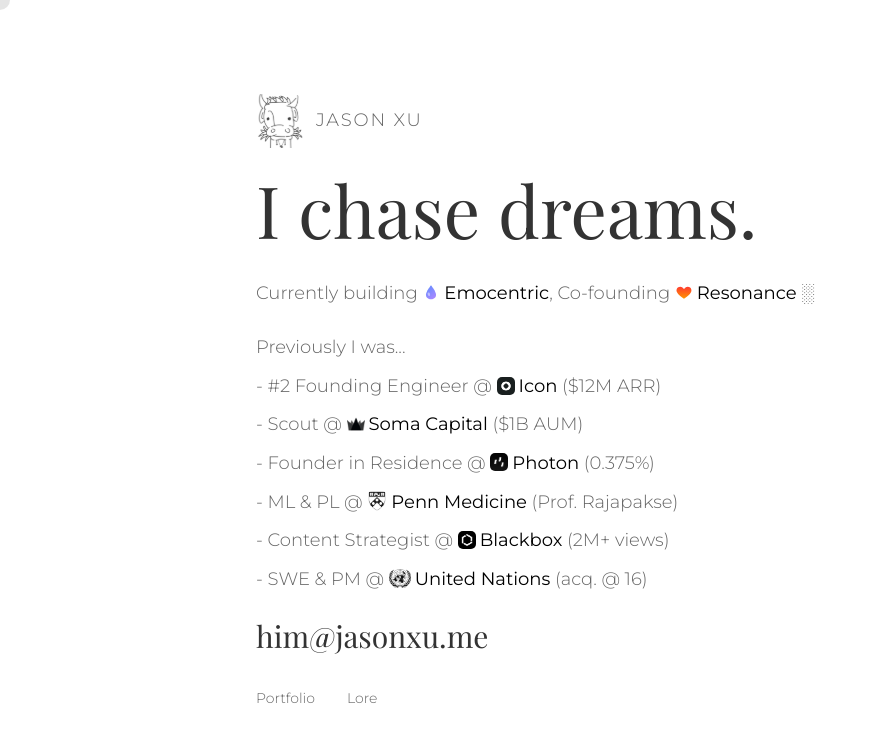
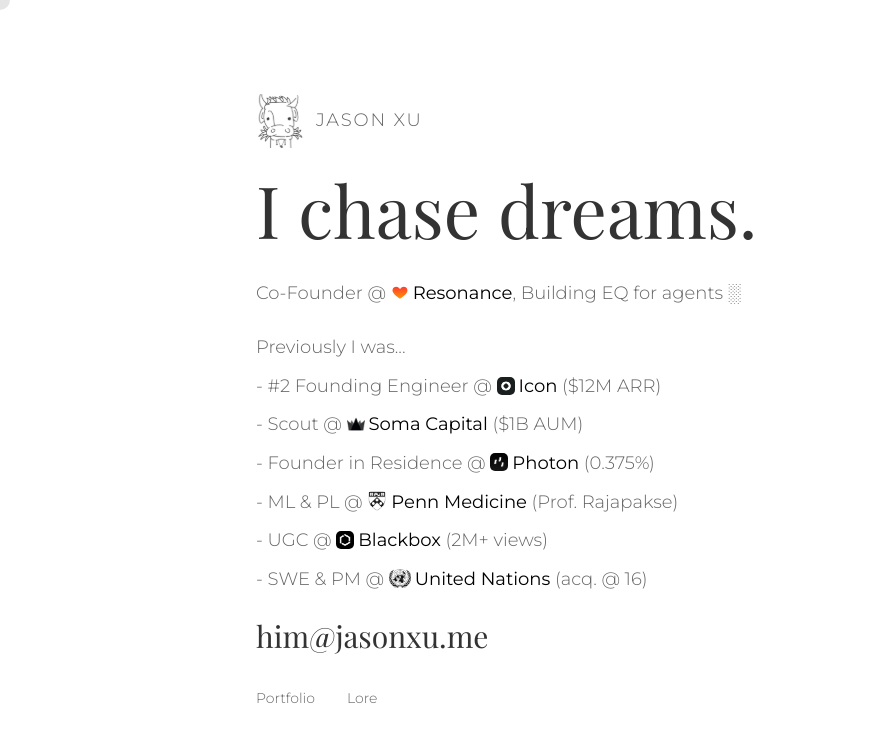
Before and after one commit to Mootbing/JasonXu.me, a Next.js app: page / in a window 1280 px wide. Shown: the top 742 px of the page, without its empty margins (0-877 px from the left). Built offline with nearby package versions, Linux system fonts and the light colour scheme; a web font is replaced by a local one.

Commit message:
Update homepage profile copy

```diff
--- a/app/page.tsx
+++ b/app/page.tsx
@@ -44,22 +44,15 @@
 // Content Constants
 const HERO_CONTENT: HeroItem[] = [
   [
-    { text: "Currently building " },
-    {
-      link: {
-        text: "Emocentric",
-        url: "https://www.emo.studio",
-        icon: { src: "/emocentric.svg", alt: "Emocentric" },
-      },
-    },
-    { text: ", Co-founding " },
+    { text: "Co-Founder @ " },
     {
       link: {
         text: "Resonance",
         url: "https://rsnc.ai",
         icon: { src: "/pally.svg", alt: "Pally" },
       },
-    }
+    },
+    { text: ", Building EQ for agents" },
   ],
   [
     { text: "Previously I was..." },
@@ -109,7 +102,7 @@
     { text: " (Prof. Rajapakse)" },
   ],
   [
-    { text: "- Content Strategist @ " },
+    { text: "- UGC @ " },
     {
       link: {
         text: "Blackbox",
```
